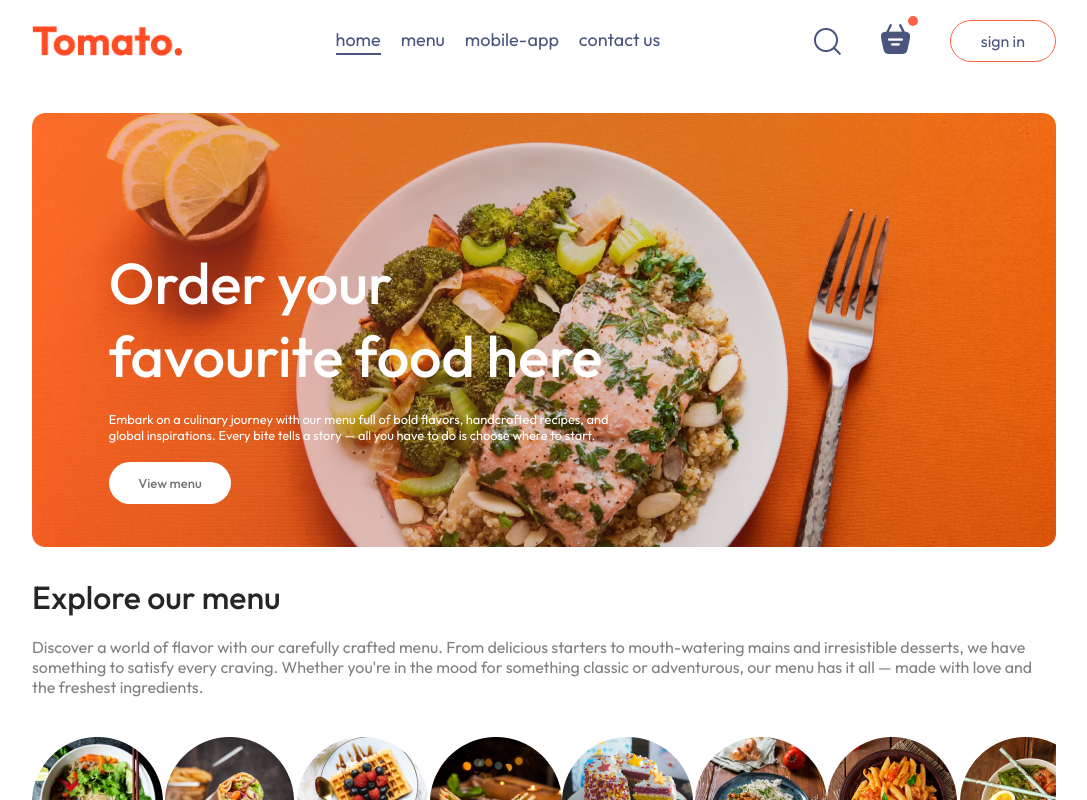
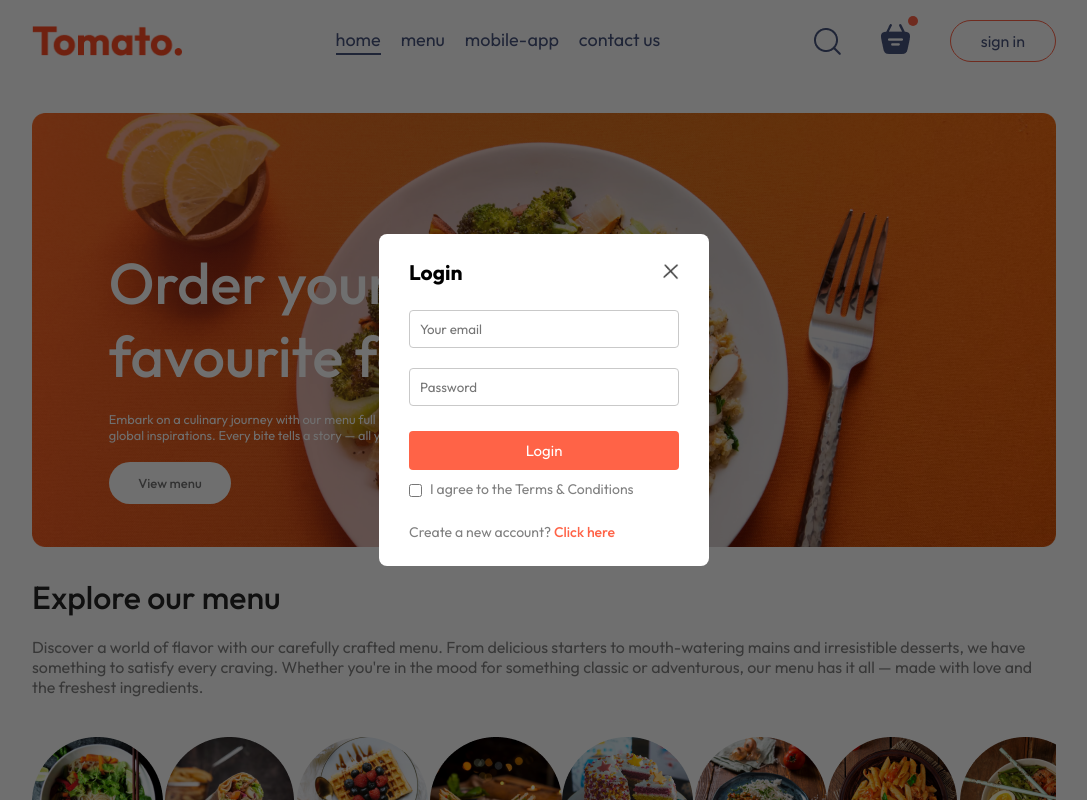
Before and after one commit to sanket-0904/food, a React (Vite) app in the folder food-dev/: page / in a window 1280 px wide. Both pictures are taken after a click on the button "sign in". Shown: the top 800 px of the page, without its empty margins (96-1183 px from the left). Built offline with nearby package versions, Linux system fonts and the light colour scheme.

Commit message:
Add Loginpopup component with styling and integrate into App for user authentication

```diff
--- a/food-dev/src/App.jsx
+++ b/food-dev/src/App.jsx
@@ -1,16 +1,20 @@
-import React from "react";
+import React, { useState } from "react";
 import Navbar from "./component/Navbar/Navbar";
 import { Routes, Route } from "react-router-dom";
 import Home from "./pages/Home/Home";
 import Cart from "./pages/Cart/Cart";
 import Placeorder from "./pages/Placeorder/Placeorder";
 import Footer from "./component/Footer/Footer";
+import Loginpopup from "./component/Loginpopup/Loginpopup";
 
 const App = () => {
+  const [showlogin, setshowlogin] = useState(false);
+
   return (
     <>
+      {showlogin ? <Loginpopup setshowlogin={setshowlogin} /> : <></>}
       <div className="App">
-        <Navbar />
+        <Navbar setshowlogin={setshowlogin} />
         <Routes>
           <Route path="/" element={<Home />} />
           <Route path="/Cart" element={<Cart />} />
--- /dev/null
+++ b/food-dev/src/component/Loginpopup/Loginpopup.css
@@ -0,0 +1,74 @@
+.login-popup {
+  position: absolute;
+  z-index: 1;
+  width: 100%;
+  height: 100%;
+  background-color: #00000090;
+  display: grid;
+}
+
+.login-popup-container {
+  place-self: center;
+  width: max(23vw, 330px);
+  color: #808080;
+  background-color: white;
+  display: flex;
+  flex-direction: column;
+  gap: 25px;
+  padding: 25px 30px;
+  border-radius: 8px;
+  font-size: 14px;
+  animation: fadeIn 0.5s;
+}
+
+.login-popup-title {
+  display: flex;
+  justify-content: space-between;
+  align-items: center;
+  color: black;
+}
+
+.login-popup-title img {
+  width: 16px;
+  cursor: pointer;
+}
+
+.login-popup-inputs {
+  display: flex;
+  flex-direction: column;
+  gap: 20px;
+}
+
+.login-popup-inputs input {
+  outline: none;
+  border: 1px solid #c9c9c9;
+  padding: 10px;
+  border-radius: 4px;
+}
+
+.login-popup-container button {
+  border: none;
+  padding: 10px;
+  border-radius: 4px;
+  color: white;
+  background-color: tomato;
+  font-size: 15px;
+  cursor: pointer;
+}
+
+.login-popup-condition {
+  display: flex;
+  align-items: center;
+  gap: 8px;
+  margin-top: -15px;
+}
+
+.login-popup-condition input {
+  margin-top: 2px;
+}
+
+.login-popup p span {
+  color: tomato;
+  font-weight: 500;
+  cursor: pointer;
+}
--- /dev/null
+++ b/food-dev/src/component/Loginpopup/Loginpopup.jsx
@@ -0,0 +1,52 @@
+import React, { useState } from "react";
+import "./Loginpopup.css";
+import { assets } from "../../assets/assets";
+
+const Loginpopup = ({ setshowlogin }) => {
+  const [currentstate, setcurrentstate] = useState("Login");
+
+  return (
+    <div className="login-popup">
+      <form className="login-popup-container">
+        <div className="login-popup-title">
+          <h2>{currentstate}</h2>
+          <img
+            onClick={() => setshowlogin(false)}
+            src={assets.cross_icon}
+            alt=""
+          />
+        </div>
+        <div className="login-popup-inputs">
+          {currentstate === "Login" ? (
+            <></>
+          ) : (
+            <input type="text" placeholder="Your name" required />
+          )}
+
+          <input type="email" placeholder="Your email" required />
+          <input type="password" placeholder="Password" required />
+        </div>
+        <button>
+          {currentstate === "Sign in" ? "craete account" : "Login"}
+        </button>
+        <div className="login-popup-condition">
+          <input type="checkbox" required />
+          <p>I agree to the Terms & Conditions</p>
+        </div>
+        {currentstate === "Login" ? (
+          <p>
+            Create a new account?{" "}
+            <span onClick={() => setcurrentstate("Sign in")}>Click here</span>
+          </p>
+        ) : (
+          <p>
+            Already have an account?{" "}
+            <span onClick={() => setcurrentstate("Login")}>Login here</span>
+          </p>
+        )}
+      </form>
+    </div>
+  );
+};
+
+export default Loginpopup;
--- a/food-dev/src/component/Navbar/Navbar.jsx
+++ b/food-dev/src/component/Navbar/Navbar.jsx
@@ -3,7 +3,7 @@
 import { assets } from "./../../assets/assets";
 import { Link } from "react-router-dom";
 
-const Navbar = () => {
+const Navbar = ({ setshowlogin }) => {
   const [menu, setmenu] = useState("home");
 
   return (
@@ -45,7 +45,7 @@
           <img src={assets.basket_icon} alt="" />
           <div className="dot"></div>
         </div>
-        <button>sign in</button>
+        <button onClick={() => setshowlogin(true)}>sign in</button>
       </div>
     </div>
   );
```
